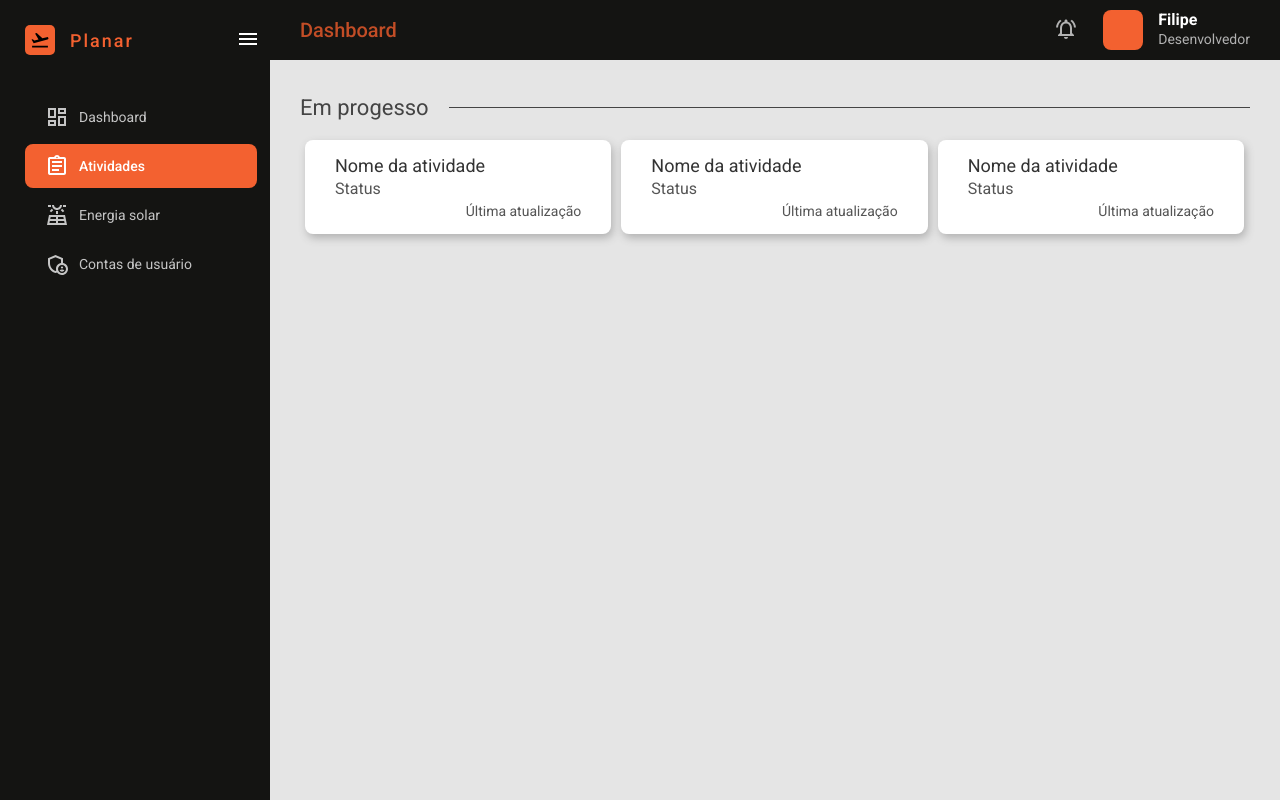
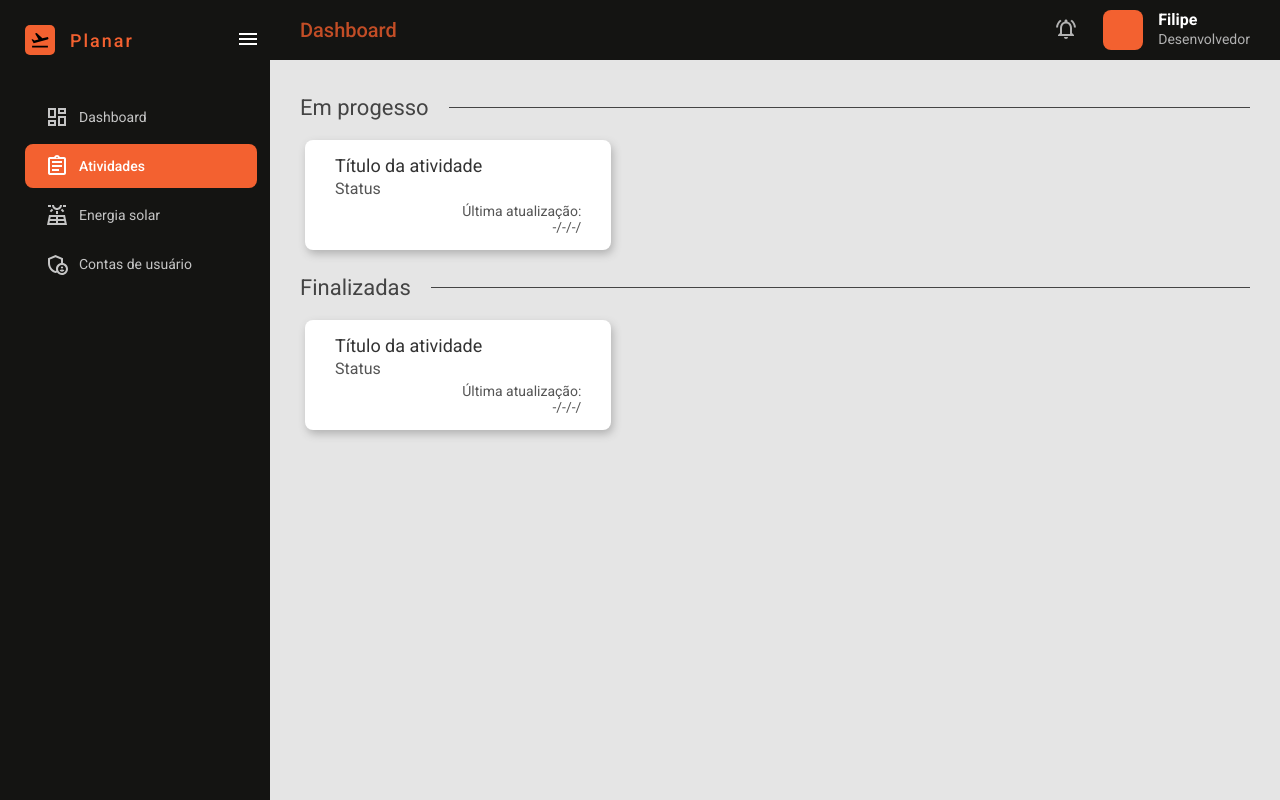
Before and after one commit to mrffilipe/planar-react-web-client, a React (Vite) app: page /activity in a window 1280 px wide. Built offline with nearby package versions, Linux system fonts and the light colour scheme; the HTML template or start-up script is replaced by a standard one.

Commit message:
Replace list item activity to component Activity Card

```diff
--- /dev/null
+++ b/src/pages/Activity/ActivityCard/index.jsx
@@ -0,0 +1,20 @@
+import styles from "./styles.module.css";
+
+import { Link } from "react-router-dom";
+
+const ActivityCard = ({ to, title, status, updatedOn }) => {
+    return (
+        <li className={styles.list_item}>
+            <Link to={to || "/"}>
+                <h3>{title || ActivityCard.name}</h3>
+                <h4>{status || "Not defined"}</h4>
+                <div>
+                    <h5>Última atualização:</h5>
+                    <h6>{updatedOn || "-/-/-/"}</h6>
+                </div>
+            </Link>
+        </li>
+    );
+}
+
+export default ActivityCard;
--- /dev/null
+++ b/src/pages/Activity/ActivityCard/styles.module.css
@@ -0,0 +1,52 @@
+.list_item {
+    width: calc(33.3% - 10px);
+    margin: 5px;
+    background-color: #fff;
+    border-radius: 8px;
+    box-shadow: 2px 4px 8px #b2b2b2;
+    transition: all 0.2s ease-in;
+}
+
+.list_item:hover {
+    background-color: #ddd;
+}
+
+.list_item a {
+    padding: 15px 30px;
+    display: flex;
+    flex-flow: column wrap;
+    align-items: flex-start;
+}
+
+.list_item h3 {
+    font-size: 18px;
+    color: #333;
+    font-weight: 400;
+}
+
+.list_item h4 {
+    margin-top: 3px;
+    font-size: 16px;
+    color: #555;
+    font-weight: 400;
+}
+
+.list_item a>div {
+    align-self: flex-end;
+    margin-top: 5px;
+    display: flex;
+    flex-flow: column wrap;
+}
+
+.list_item div>h5 {
+    font-size: 14px;
+    color: #555;
+    font-weight: 400;
+}
+
+.list_item div>h6 {
+    font-size: 14px;
+    color: #555;
+    font-weight: 400;
+    align-self: flex-end;
+}
--- a/src/pages/Activity/index.jsx
+++ b/src/pages/Activity/index.jsx
@@ -1,5 +1,6 @@
-import { Link } from "react-router-dom";
 import styles from "./styles.module.css";
+
+import ActivityCard from "./ActivityCard";
 
 const Activity = () => {
     return (
@@ -10,27 +11,22 @@ const Activity = () => {
                     <span />
                 </div>
                 <ul className={styles.activities_list}>
-                    <li>
-                        <Link>
-                            <h3>Nome da atividade</h3>
-                            <h4>Status</h4>
-                            <h5>Última atualização</h5>
-                        </Link>
-                    </li>
-                    <li>
-                        <Link>
-                            <h3>Nome da atividade</h3>
-                            <h4>Status</h4>
-                            <h5>Última atualização</h5>
-                        </Link>
-                    </li>
-                    <li>
-                        <Link>
-                            <h3>Nome da atividade</h3>
-                            <h4>Status</h4>
-                            <h5>Última atualização</h5>
-                        </Link>
-                    </li>
+                    <ActivityCard
+                        title={"Título da atividade"}
+                        status={"Status"}
+                    />
+                </ul>
+            </section>
+            <section className={styles.activity_section}>
+                <div>
+                    <h2>Finalizadas</h2>
+                    <span />
+                </div>
+                <ul className={styles.activities_list}>
+                    <ActivityCard
+                        title={"Título da atividade"}
+                        status={"Status"}
+                    />
                 </ul>
             </section>
         </div>
--- a/src/pages/Activity/styles.module.css
+++ b/src/pages/Activity/styles.module.css
@@ -29,44 +29,3 @@
     display: flex;
     flex-wrap: wrap;
 }
-
-.activities_list li {
-    width: calc(33.3% - 10px);
-    margin: 5px;
-    background-color: #fff;
-    border-radius: 8px;
-    box-shadow: 2px 4px 8px #b2b2b2;
-    transition: all 0.2s ease-in;
-}
-
-.activities_list li:hover {
-    background-color: #ddd;
-}
-
-.activities_list li a {
-    padding: 15px 30px;
-    display: flex;
-    flex-flow: column wrap;
-    align-items: flex-start;
-}
-
-.activities_list li h3 {
-    font-size: 18px;
-    color: #333;
-    font-weight: 400;
-}
-
-.activities_list li h4 {
-    margin-top: 3px;
-    font-size: 16px;
-    color: #555;
-    font-weight: 400;
-}
-
-.activities_list li h5 {
-    margin-top: 5px;
-    font-size: 14px;
-    color: #555;
-    font-weight: 400;
-    align-self: flex-end;
-}
```
